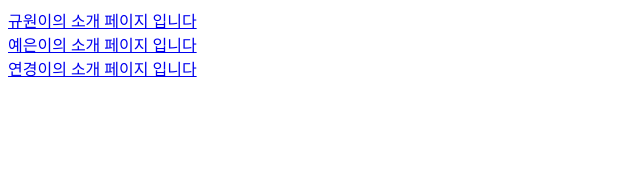
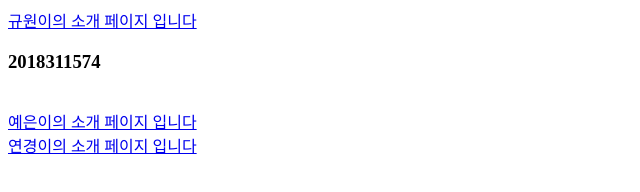
Before and after one commit to hong1468/study1, a plain HTML site: page index.html in a window 1280 px wide. Shown: the whole page, without its empty margins (0-640 px from the left). Drawn offline with Linux system fonts and the light colour scheme.

Commit message:
이규원

```diff
--- a/index.html
+++ b/index.html
@@ -10,6 +10,7 @@
     <div class="container">
 
         <a href="study1/gyuwon/servicepage_lgw.html"> 규원이의 소개 페이지 입니다 </a>
+        <h3>2018311574</h3>
         <br>
         <a href="study1/yeeun/session1.html"> 예은이의 소개 페이지 입니다 </a>
         <br>
```
Also changed, not shown: study1/gyuwon/servicepage_lgw.html (+1 -1 lines).
